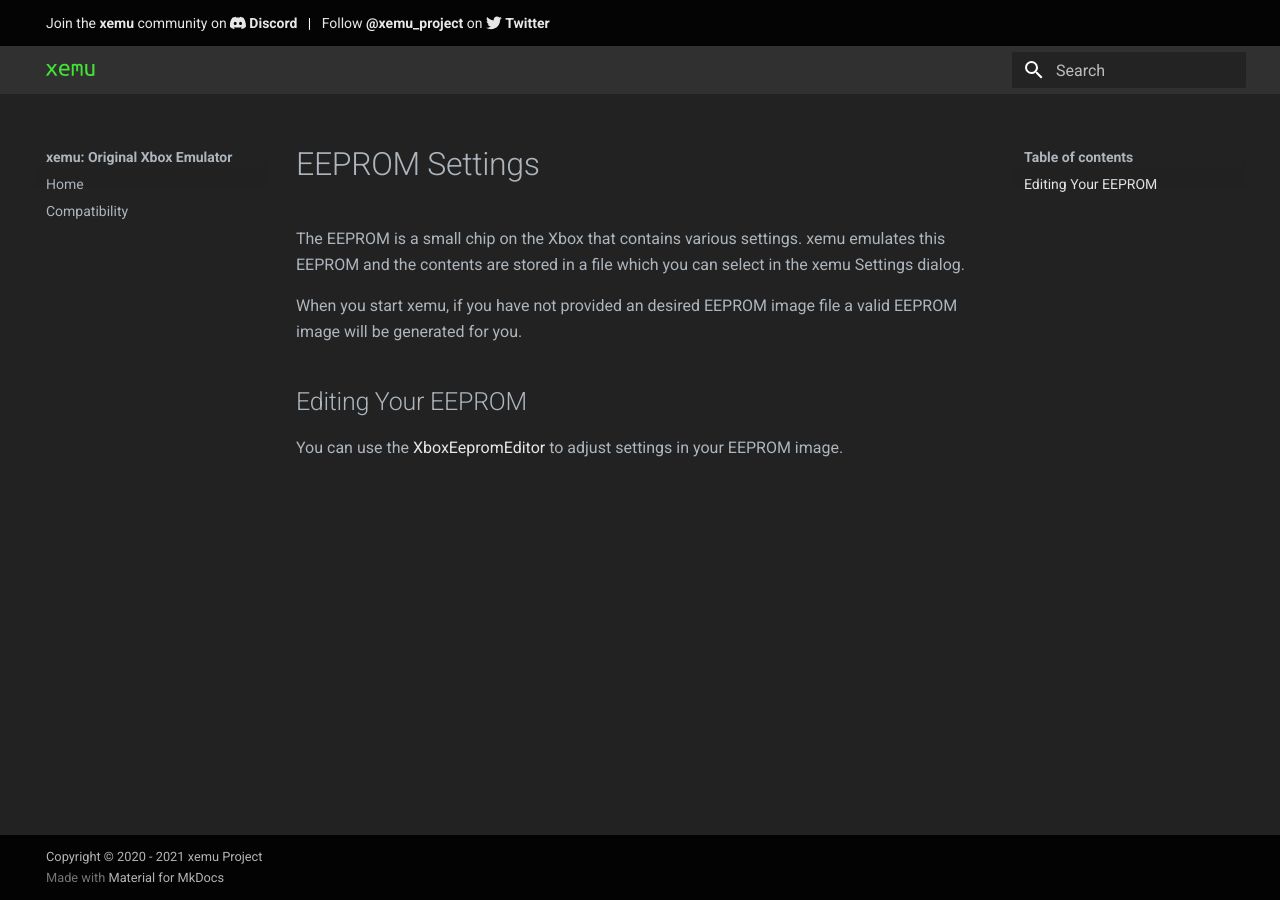
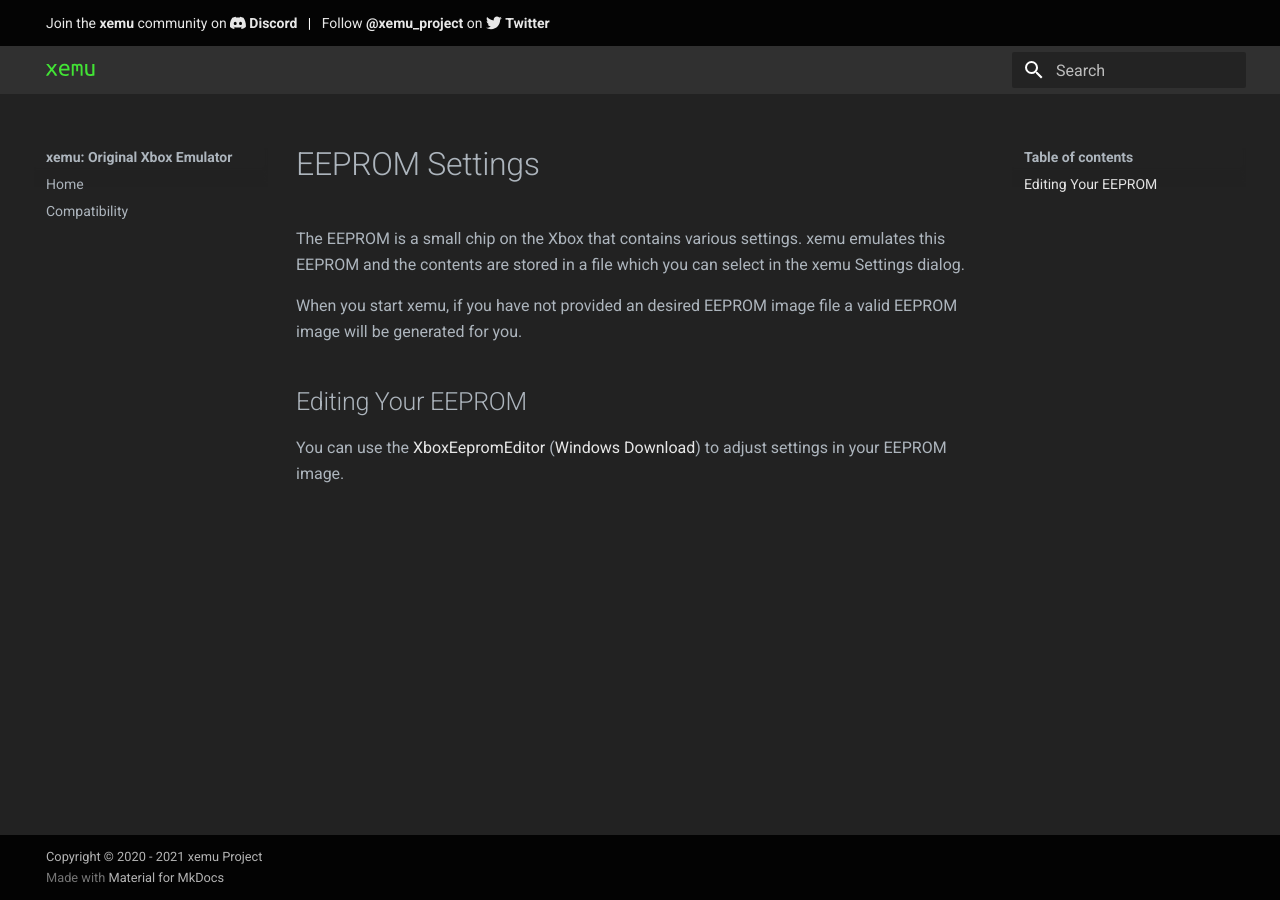
Before and after one commit to xemu-project/xemu-website, an MkDocs documentation site: the page built from docs/docs/eeprom.md, in a window 1280 px wide. Built offline with MkDocs 1.6.1 and Material for MkDocs 9.7.7, drawn with Linux system fonts in a browser that asks for light colours.

Commit message:
Add EEPROM editor download link

```diff
--- a/docs/docs/eeprom.md
+++ b/docs/docs/eeprom.md
@@ -7,5 +7,5 @@ valid EEPROM image will be generated for you.
 
 ## Editing Your EEPROM
 
-You can use the [XboxEepromEditor](https://github.com/Ernegien/XboxEepromEditor)
+You can use the [XboxEepromEditor](https://github.com/Ernegien/XboxEepromEditor) ([Windows Download](https://github.com/Ernegien/XboxEepromEditor/releases/latest/download/XboxEepromEditor.zip))
 to adjust settings in your EEPROM image.
```
